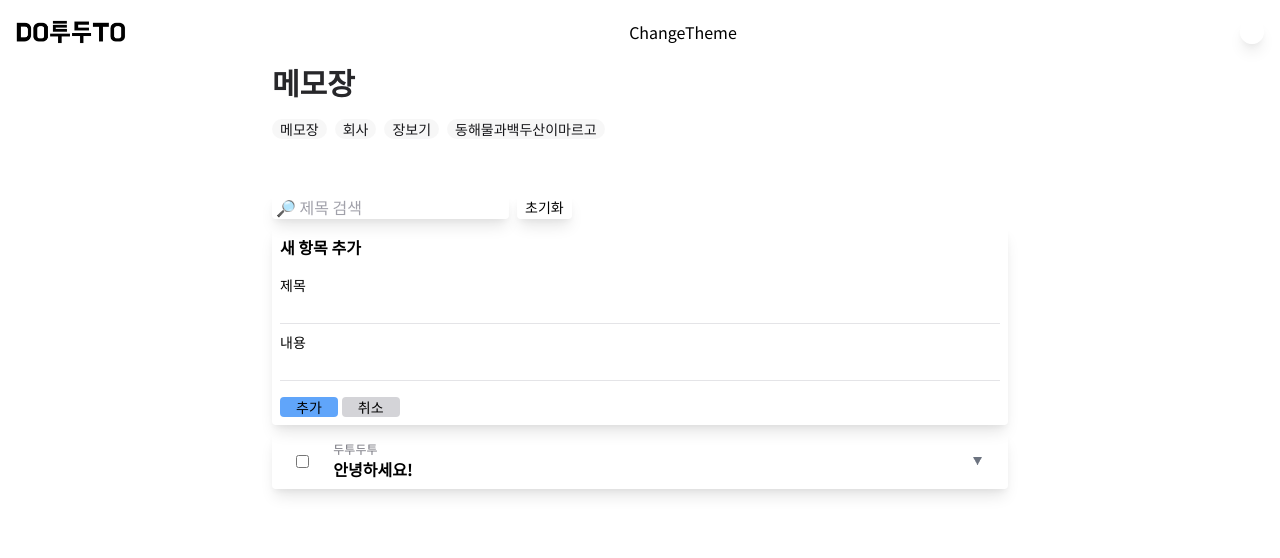
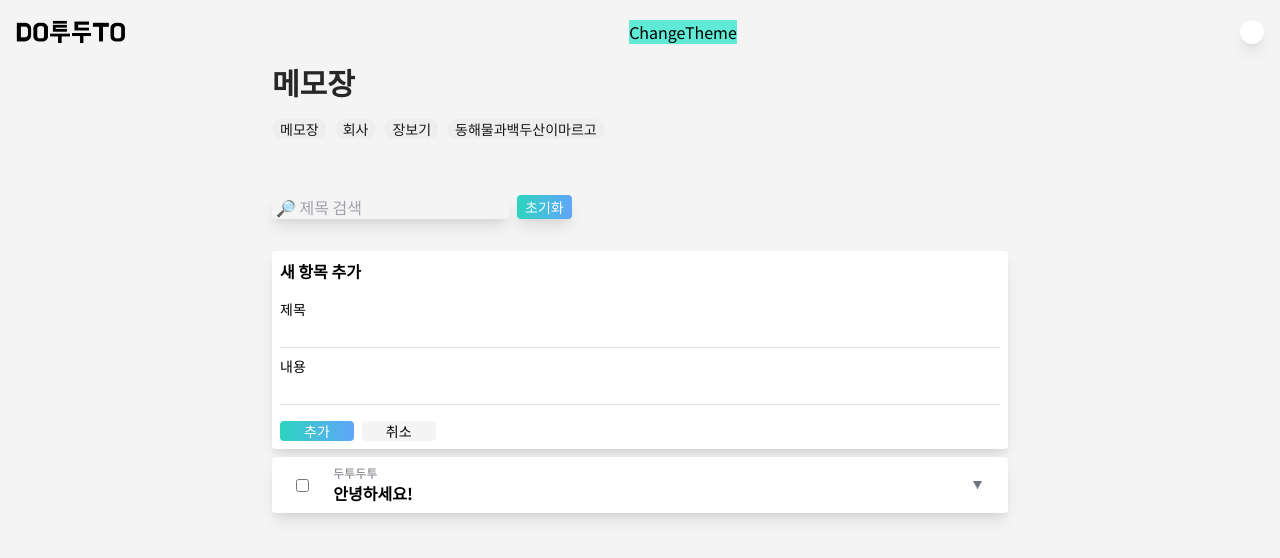
Before and after one commit to jaeinbaek/dotodoto, a React (Create React App) app: page / in a window 1280 px wide. Both pictures are taken after a click on the button "새 할일 추가". Shown: the top 558 px of the page. Built offline with nearby package versions, Linux system fonts and the light colour scheme.

Commit message:
Fix searchResult update error

```diff
--- a/src/App.tsx
+++ b/src/App.tsx
@@ -4,7 +4,7 @@ import Footer from './components/Footer';
 
 function App() {
   return (
-    <div className="font-noto antialiased bg-cover bg-center h-screen bg-white dark:bg-gray-900" >
+    <div className="font-noto antialiased bg-cover bg-center h-screen bg-gray-100 dark:bg-gray-900" >
     {/* <div className="font-noto antialiased bg-cover bg-center h-screen bg-gray-900	" style={{backgroundImage: "url(background.jpg)"}}> */}
       <div className="flex flex-col h-full overflow-scroll overflow-x-hidden">
         <Header/>
--- a/src/actions/index.ts
+++ b/src/actions/index.ts
@@ -9,7 +9,7 @@ export type CardAction =
 // Action creator
 export const addTodo = (cardData: CardProps) => ({
     type: types.ADD_TODO,
-    payload: cardData
+    payload: cardData,
 });
 
 export const delTodo = () => ({
--- a/src/components/Body.tsx
+++ b/src/components/Body.tsx
@@ -1,11 +1,9 @@
-import { useState } from "react";
+import { useState, useEffect } from "react";
 import { useDispatch, useSelector } from "react-redux";
 import { CardProps, CardStates } from "../types/types";
-
-import { FiTrash2 } from "react-icons/fi";
-
 import Card from "./Card";
 import SetNewCard from "./SetNewCard";
+
 
 function Body() {
   // Use redux
@@ -42,9 +40,14 @@ function Body() {
   const handleAdd = ():void => setApearNewCard(!apearNewCard)
   // Refresh search result for add new
   const afterAdd = ():void => {
-    setSearchResult(cards)
     setApearNewCard(false)
   }
+
+  // Searchresult update when cards change
+  useEffect(() => {
+    setSearchResult(cards)
+  },[cards])
+
 
   return (
         <div className="flex-grow flex flex-col mx-auto container max-w-3xl px-4 mb-20">
@@ -65,18 +68,19 @@ function Body() {
           <div className="my-2 flex flex-row justify-between">
             <div className="flex flex-row items-center h-6 w-1/2">
               <input
-                  className="px-1 border-b border-none rounded bg-transparent border border-transparent focus:outline-none focus:ring-2 focus:ring-green-400 focus:border-transparent shadow-lg"
+                  className="px-1 border-b border-none rounded bg-transparent border border-transparent text-black dark:text-white focus:outline-none focus:ring-2 focus:ring-green-400 focus:border-transparent shadow-lg"
                   placeholder="🔎 제목 검색"
                   onChange={searchValueChange}
                   value={searchValue}
               />
               <button
-                className="h-6 ml-2 px-2 text-sm text-white rounded bg-gradient-to-r from-green-400 to-blue-500 hover:bg-yellow-700 focus:outline-none focus:ring-2 focus:ring-green-400 focus:ring-opacity-50 shadow-lg"
+                className="h-6 ml-2 px-2 text-sm text-white rounded bg-gradient-to-r from-teal-400 to-blue-400 hover:bg-yellow-700 focus:outline-none focus:ring-2 focus:ring-green-400 focus:ring-opacity-50 shadow-lg"
                 onClick={handleClearSearch}
               >
                 초기화
               </button>
             </div>
+
             { apearNewCard ? null : <button className="text-gray-900 dark:text-gray-200" onClick={ handleAdd }>새 할일 추가</button>}
           </div>
           {/* Add New Card UI */}
@@ -88,7 +92,7 @@ function Body() {
                 return <Card title={title} description={description} user={user} createdAt={createdAt} subTodo={subTodo} subTodoKey={subTodoKey} key={cardId} />
             })}
           </div>
-          { searchValue.length > 0 ? (<div className="text-sm text-white">{searchResult.length} 개 결과가 검색되었어요!</div>) : null }
+          { searchValue.length > 0 ? (<div className="text-sm text-black dark:text-white">{searchResult.length} 개 결과가 검색되었어요!</div>) : null }
         </div>
     );
   }
--- a/src/components/Card.tsx
+++ b/src/components/Card.tsx
@@ -10,29 +10,29 @@ function Card({ title, description, user, createdAt, subTodo}:CardProps) {
   const handleDetail = ():void => setApearCardDetail(!apearCardDetail)
 
   return (
-        <div className="flex flex-row bg-white mb-2 rounded shadow-lg transform hover:bg-gray-100">
+        <div className="flex flex-row bg-white dark:bg-gray-800 mb-2 rounded shadow-lg transform hover:bg-gray-100 dark:hover:bg-gray-700">
           {/* CheckBox Area */}
           <div className="w-1/12 flex justify-center items-center">
             <input type="checkbox" className="checked:bg-red-600 checked:border-transparent"/>
           </div>
           {/* Data Area */}
           <div className="w-10/12 flex flex-col my-1 py-1">
-            <div className="text-xs text-gray-500">
+            <div className="text-xs text-gray-500 dark:text-gray-200">
               {user}
               {apearCardDetail && ` create at ${createdAt}`}
             </div>
-            <div className="font-bold">
+            <div className="font-bold text-black dark:text-white">
               {title}
             </div>
             {
               apearCardDetail &&
                 <div>
-                  <div className="text-xs font-semibold">
+                  <div className="text-xs font-semibold text-black dark:text-white">
                     {description}
                   </div>
                   <hr className="my-2"/>
                     {subTodo?.map(({checked, value, subTodoKey}) => {
-                      return <div className="flex items-center h-5 text-xs font-semibold"><input className="mr-1" type="checkbox" checked={checked} key={subTodoKey}/>{value}</div>
+                      return <div className="flex items-center h-5 text-xs font-semibold text-black dark:text-white"><input className="mr-1" type="checkbox" checked={checked} key={subTodoKey}/>{value}</div>
                     })}
                 </div>
             }
--- a/src/components/Header.tsx
+++ b/src/components/Header.tsx
@@ -1,25 +1,30 @@
+import { useState } from "react"
+
 function Header() {
 
+  const [iconTheme, seticonTheme] = useState<string>(document.documentElement.classList[0] == 'dark' ? 'dark' : 'light')
+
   const handleChangeTheme = ():void => {
-
     // Tailwind dark/light mode switching
     if (document.documentElement.classList[0] == 'dark') {
       document.documentElement.classList.remove('dark')
       document.documentElement.classList.add('light')
+      seticonTheme('light')
     } else if (document.documentElement.classList[0] == 'light') {
       document.documentElement.classList.remove('light')
       document.documentElement.classList.add('dark')
+      seticonTheme('dark')
     }
-
   }
 
   return (
         <div className="flex-none flex items-center justify-between h-16 ">
           {/* logo */}
-          <img className="h-6 ml-4" src="mainLogo_dark.png"/>
+          {iconTheme == 'dark' ? <img className="h-6 ml-4" src="mainLogo_light.png"/> : <img className="h-6 ml-4" src="mainLogo_dark.png"/>}
 
           {/* theme changer (for dev) */}
           <button
+            className="bg-teal-300"
             onClick={handleChangeTheme}
           >
             ChangeTheme
--- a/src/components/SetNewCard.tsx
+++ b/src/components/SetNewCard.tsx
@@ -43,19 +43,19 @@ function SetNewCard(props: any) {
   }
 
   return (
-    <div className=" flex flex-col mb-2 rounded bg-white shadow-lg transform">
+    <div className=" flex flex-col mt-6 mb-2 rounded bg-white dark:bg-gray-800 shadow-lg transform">
       <div className="m-2">
-        <div className="flex mb-4 font-bold">
+        <div className="flex mb-4 font-bold text-black dark:text-white">
           새 항목 추가
         </div>
         <div className="flex flex-col">
-          <div className="mb-1 text-sm">제목</div>
-          <input className="flex mb-2 border-b" onChange={ newCardTitleChange } value={ newCardTitle }/>
-          <div className="mb-1 text-sm">내용</div>
-          <input className="flex mb-4 border-b" onChange={ newCardDescriptionChange } value={ newCardDescription }/>
+          <div className="mb-1 text-sm text-black dark:text-white">제목</div>
+          <input className="flex mb-2 border-b bg-transparent text-black dark:text-white" onChange={ newCardTitleChange } value={ newCardTitle }/>
+          <div className="mb-1 text-sm text-black dark:text-white">내용</div>
+          <input className="flex mb-4 border-b bg-transparent text-black dark:text-white" onChange={ newCardDescriptionChange } value={ newCardDescription }/>
           <div className="flex flex-row">
-            <button className="h-5 overflow-hidden px-4 rounded text-sm bg-blue-400 text-white" onClick={ handleAddData }>추가</button>
-            <button className="h-5 overflow-hidden ml-1 px-4 rounded text-sm bg-gray-300 text-white" onClick={ handleCancleAddNew } >취소</button>
+            <button className="h-5 overflow-hidden px-6 rounded text-sm bg-gradient-to-r from-teal-400 to-blue-400 text-white" onClick={ handleAddData }>추가</button>
+            <button className="h-5 overflow-hidden ml-2 px-6 rounded text-sm bg-gray-100 text-black" onClick={ handleCancleAddNew } >취소</button>
           </div>
         </div>
       </div>
--- a/src/index.tsx
+++ b/src/index.tsx
@@ -9,6 +9,7 @@ import { Provider } from 'react-redux';
 import cards from './reducers';
 
 const store = createStore(cards);
+
 
 ReactDOM.render(
   <React.StrictMode>
--- a/tailwind.config.js
+++ b/tailwind.config.js
@@ -10,6 +10,8 @@ module.exports = {
     colors: {
       transparent: 'transparent',
       current: 'currentColor',
+      white: '#ffffff',
+      black: '#000000',
       gray: colors.gray,
       teal: colors.teal,
       blue: colors.blue,
```
